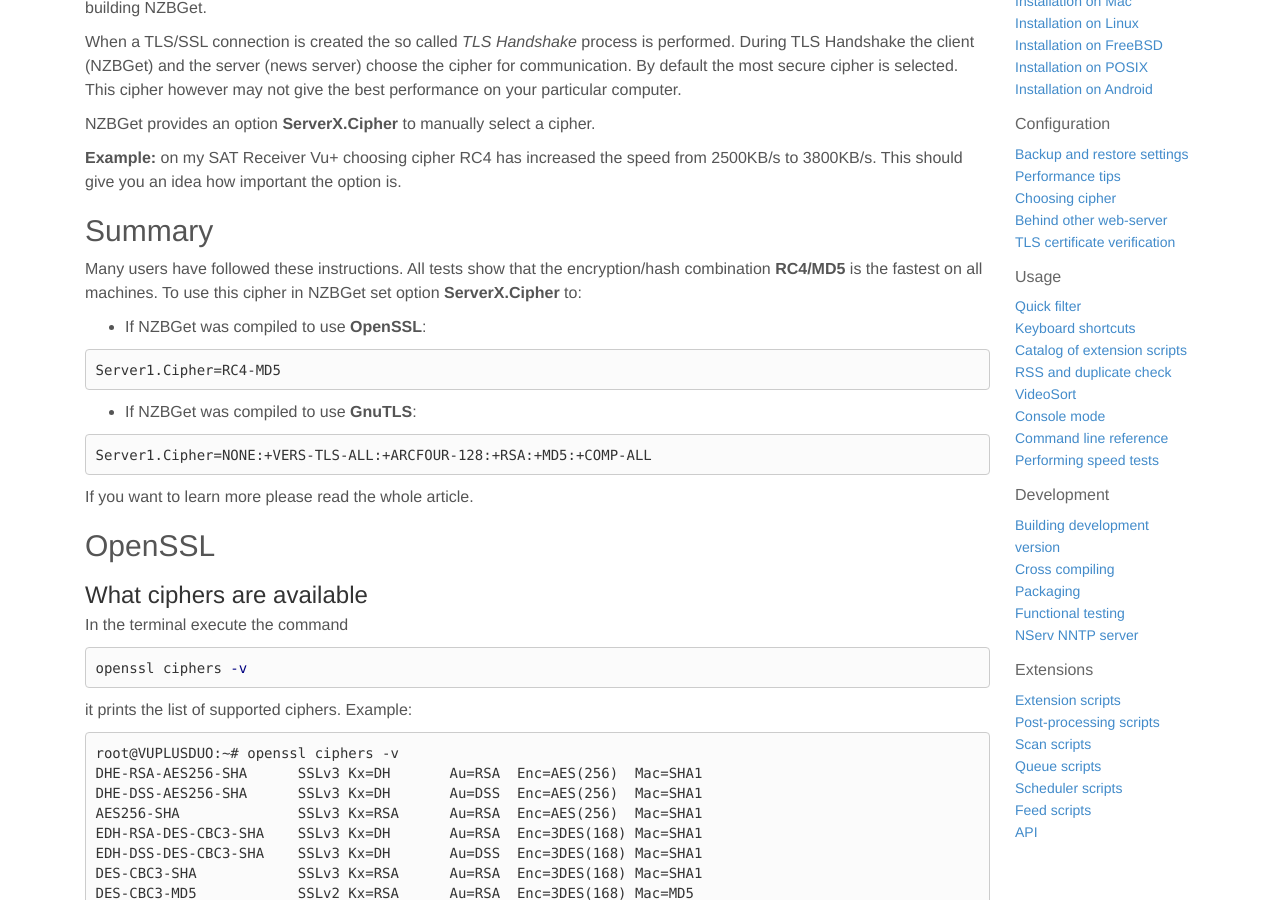
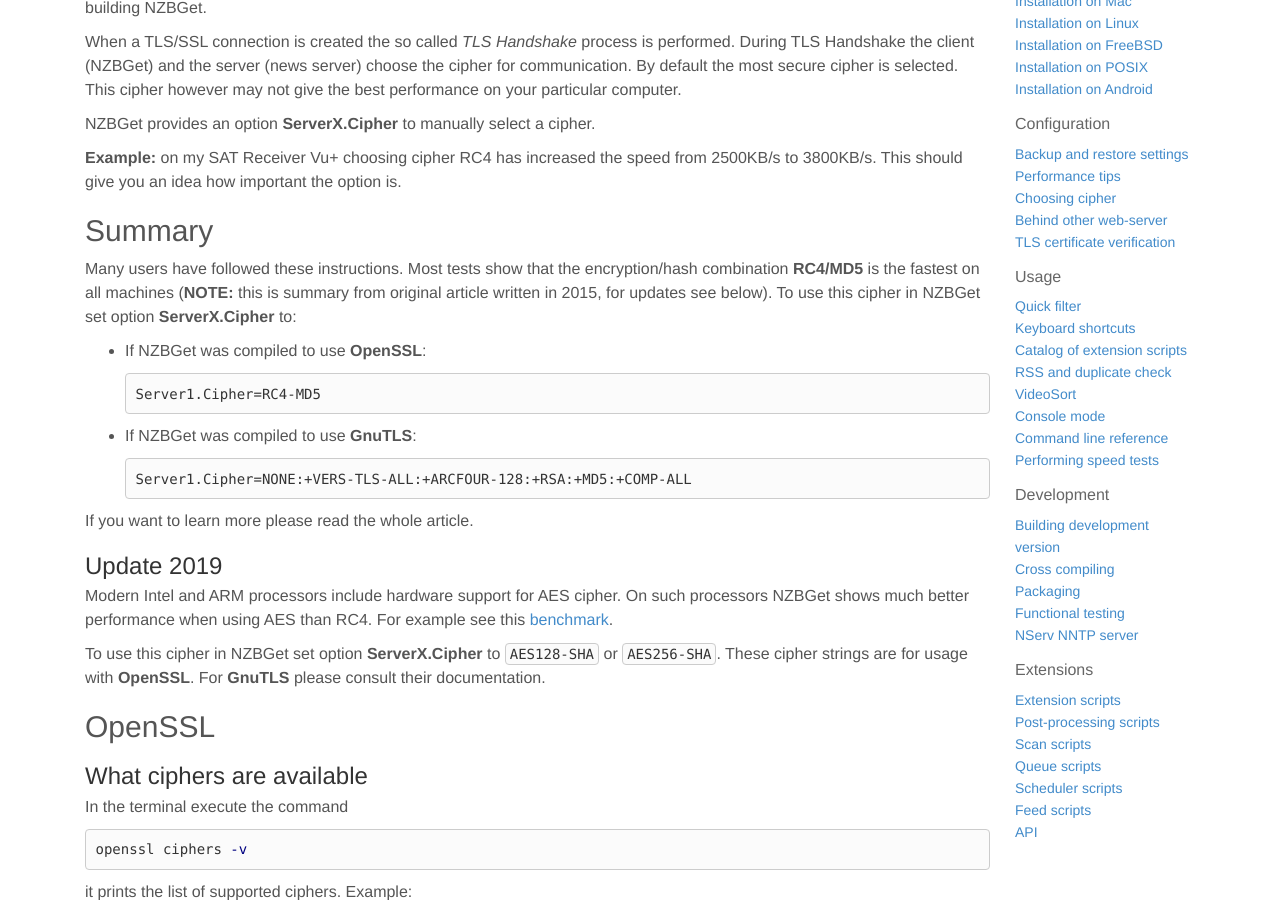
Before and after one commit to nzbget/nzbget.github.io, a Jekyll site: the page built from _wiki/choosing-cipher.md, in a window 1280 px wide and 900 px high, scrolled down 377 px. Built offline with Jekyll 4.4.1, drawn with Linux system fonts in a browser that asks for light colours; nearby versions of some CDN libraries; the repository's description, which GitHub fills in, is left out.

Commit message:
nzbget/nzbget#611: do not suggest RC4

````diff
--- a/_wiki/choosing-cipher.md
+++ b/_wiki/choosing-cipher.md
@@ -15,19 +15,28 @@
 **Example:** on my SAT Receiver Vu+ choosing cipher RC4 has increased the speed from 2500KB/s to 3800KB/s. This should give you an idea how important the option is.
 
 ## Summary ##
-Many users have followed these instructions. All tests show that the encryption/hash combination **RC4/MD5** is the fastest on all machines. To use this cipher in NZBGet set option **ServerX.Cipher** to:
+Many users have followed these instructions. Most tests show that the encryption/hash combination **RC4/MD5** is the fastest on all machines (**NOTE:** this is summary from original article written in 2015, for updates see below). To use this cipher in NZBGet set option **ServerX.Cipher** to:
 * If NZBGet was compiled to use **OpenSSL**:
 
- ```
+     ```
 Server1.Cipher=RC4-MD5
  ```
 * If NZBGet was compiled to use **GnuTLS**:
 
- ```
+     ```
 Server1.Cipher=NONE:+VERS-TLS-ALL:+ARCFOUR-128:+RSA:+MD5:+COMP-ALL
 ```
 
 If you want to learn more please read the whole article.
+
+### Update 2019
+Modern Intel and ARM processors include hardware support for AES cipher. On such
+processors NZBGet shows much better performance when using AES than RC4. For
+example see this [benchmark](https://github.com/nzbget/nzbget/issues/448#benchmark-tls).
+
+To use this cipher in NZBGet set option **ServerX.Cipher** to `AES128-SHA` or
+`AES256-SHA`. These cipher strings are for usage with **OpenSSL**. For **GnuTLS** please
+consult their documentation.
 
 ## OpenSSL ##
 ### What ciphers are available ###
````
